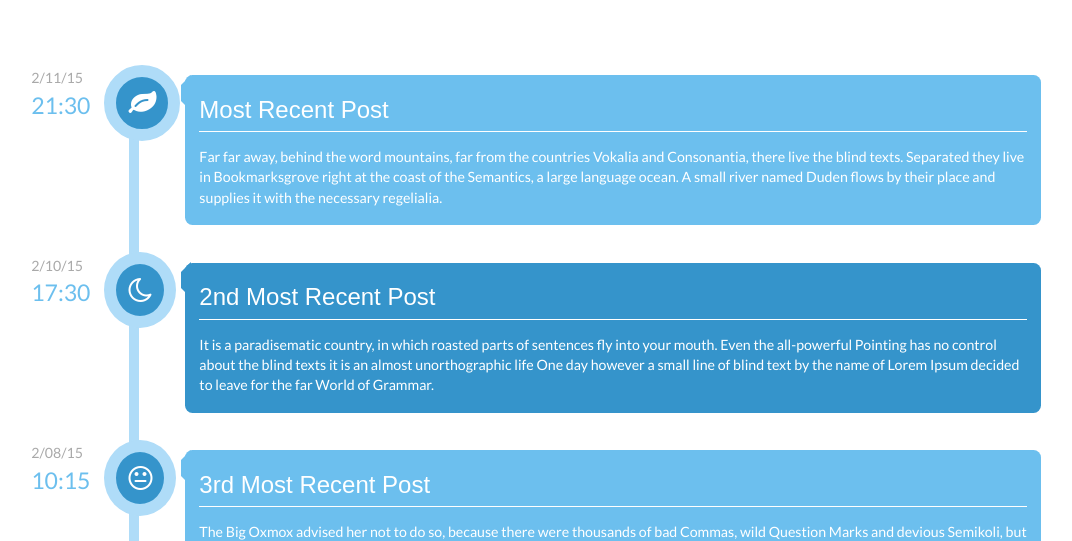
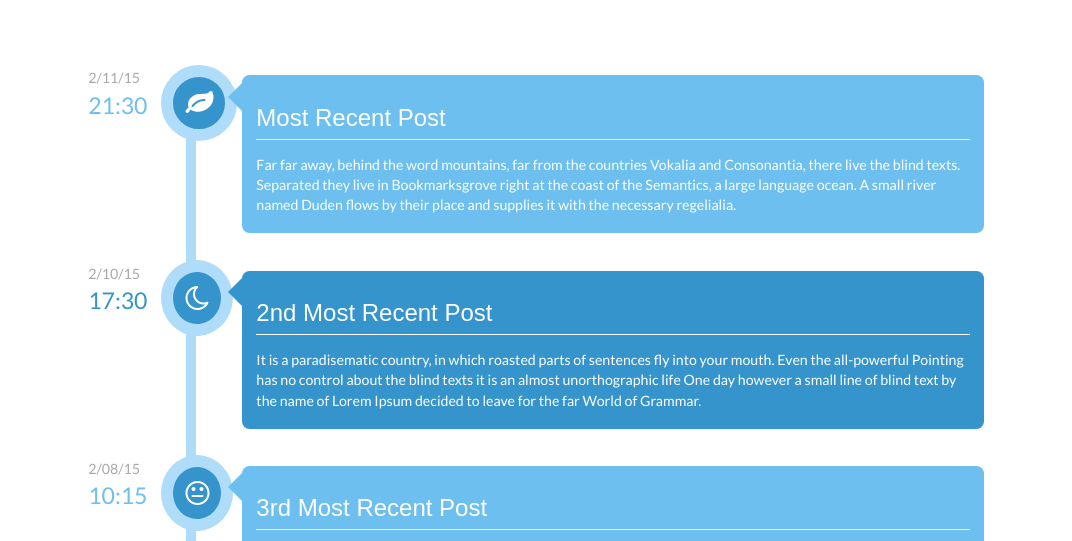
Before and after one commit to jaredstevick/TIY-Assignments, a website: page timeline/index.html in a window 1280 px wide. Shown: the part 259-800 px from the top of the page, without its empty margins (55-1127 px from the left). Drawn offline with nearby package versions, Linux system fonts and the light colour scheme.

Commit message:
fixed the caret. you're the man, @al-the-x. also fixed the time colors

```diff
--- a/timeline/css/main.css
+++ b/timeline/css/main.css
@@ -135,12 +135,18 @@ time small {
 }
 
 time big {
-    color: #6cbfee;
     font-size: 3.25ex;
 }
+ul :nth-child(odd) time big {
+    color: #6cbfee;
+}
+
+ul :nth-child(even) time big {
+    color: #3594cb;
+    }
 
 .content {
-    width: 80%;
+    width: 70%;
     margin: auto;
 }
 
@@ -163,10 +169,10 @@ time big {
     content: '';
     width: 0;
     height: 0;
-    border-left: 10px solid transparent;
-    border-right: 10px solid transparent;
-    border-bottom: 10px solid;
-    top: -4.5ex;
+    border-left: 2ex solid transparent;
+    border-right: 2ex solid transparent;
+    border-bottom: 2ex solid;
+    top: -5.2ex;
     position: relative;
 }
 
@@ -326,11 +332,12 @@ time {
     content: '';
     width: 0;
     height: 0;
-    border-top: 10px solid transparent;
-    border-bottom: 10px solid transparent;
-    border-right: 10px solid;
+    border-top: 2ex solid transparent;
+    border-bottom: 2ex solid transparent;
+    border-right: 2ex solid;
     top: 0;
-    right: 2em;
+    right: 3em;
+    display: block;
 }
 }
 /* Medium devices (desktops, 992px and up) */
```
